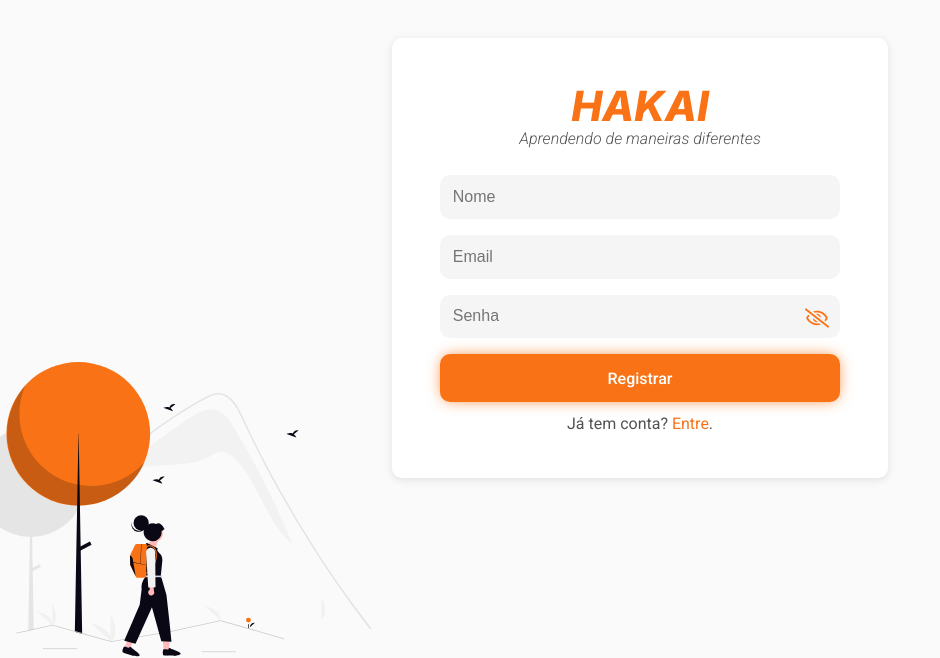
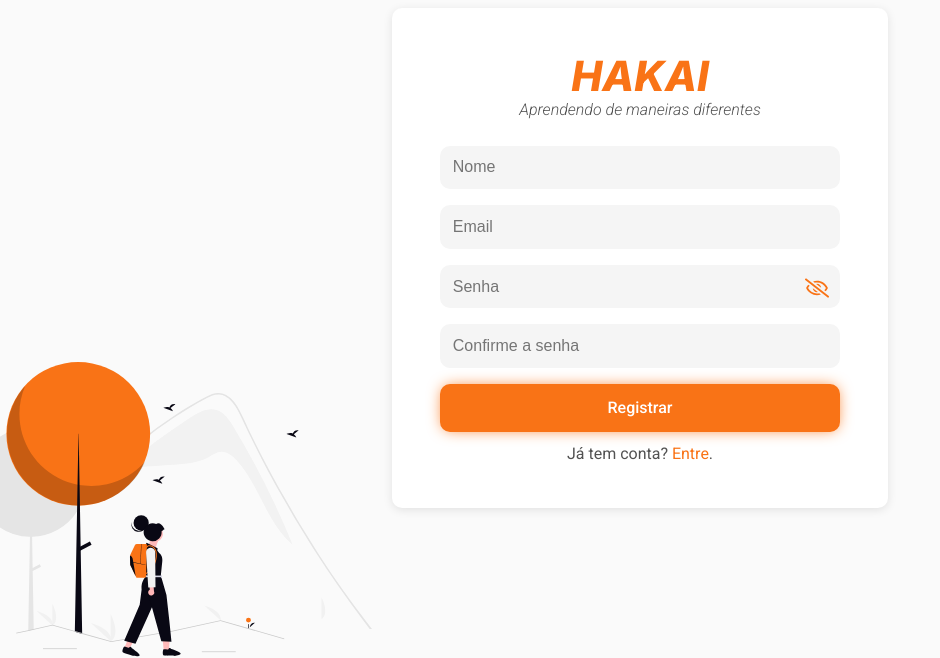
Before and after one commit to L-Marcel/hakai, a React (Vite) app in the folder frontend/: page /register in a window 1280 px wide. Shown: the part 142-800 px from the top of the page, without its empty margins (0-940 px from the left). Built offline with nearby package versions, Linux system fonts and the light colour scheme.

Commit message:
[feat] Validando campos do registro de usuário

```diff
--- a/frontend/src/components/Forms/RegisterForm.tsx
+++ b/frontend/src/components/Forms/RegisterForm.tsx
@@ -8,7 +8,7 @@ import useAuth, { RegisterUserData } from "@stores/useAuth";
 export default function RegisterForm() {
   const navigate = useNavigate();
   const register = useAuth((state) => state.register);
-  const [error, setError] = useState("");
+  const [error, setError] = useState(""); const [confirmPassword, setConfirmPassword] = useState("");
   const [data, setData] = useState<RegisterUserData>({
     email: "",
     password: "",
@@ -16,12 +16,43 @@ export default function RegisterForm() {
   });
 
   const onChange = (e: React.ChangeEvent<HTMLInputElement>) => {
-    setData({ ...data, [e.target.name]: e.target.value });
+
+
+    const { name, value } = e.target;
+
+    if (name === "confirmPassword") {
+      setConfirmPassword(value);
+
+
+    } else {
+
+      const updatedData = { ...data, [name]: value };
+      setData(updatedData);
+
+    }
     setError("");
+
+
+
   };
 
   const onSubmit = async (e: React.FormEvent) => {
     e.preventDefault();
+    if (!data.name || !data.email || !data.password || !confirmPassword) {
+      setError("Preencha todos os campos.");
+      return;
+    }
+
+    if (data.password.length < 6) {
+      setError("A senha deve ter pelo menos 6 caracteres.");
+      return;
+    }
+
+    if (data.password !== confirmPassword) {
+      setError("As senhas não coincidem.");
+      return;
+    }
+
     const response = await register(data);
     if (response.ok) navigate("/login");
     else setError(response.error.message);
@@ -50,6 +81,13 @@ export default function RegisterForm() {
         placeholder="Senha"
         onChange={onChange}
       />
+      <Input
+        autoComplete="off"
+        type="confirmPassword"
+        name="confirmPassword"
+        placeholder="Confirme a senha"
+        onChange={onChange}
+      />
       {error && <p className={styles.error}>{error}</p>}
       <Button theme="full-orange" type="submit">
         Registrar
```
Also changed, not shown: 1 other file (tests, documents, lock files or other folders).
